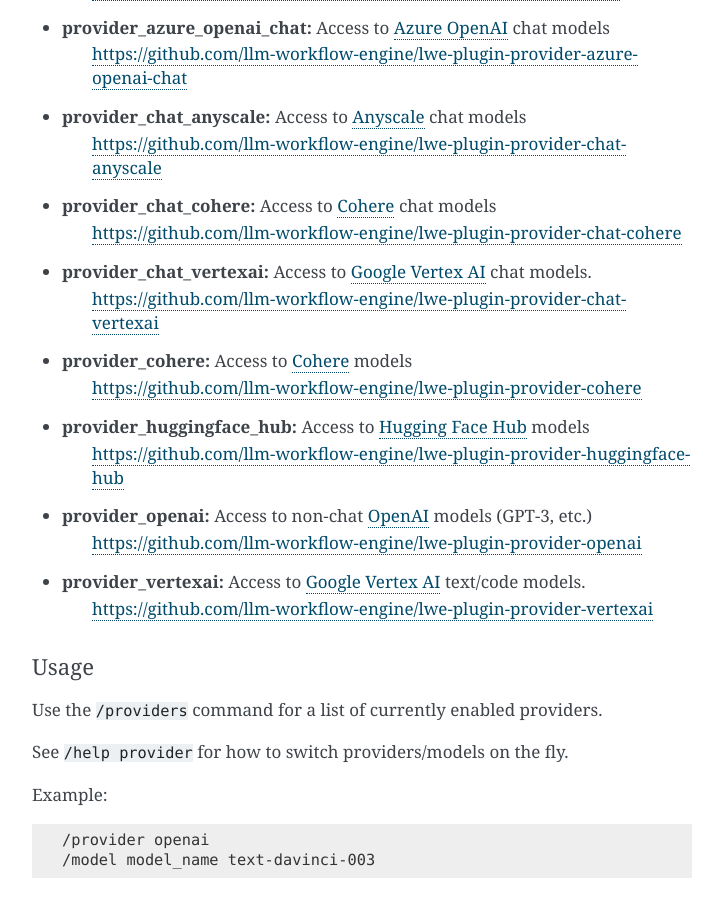
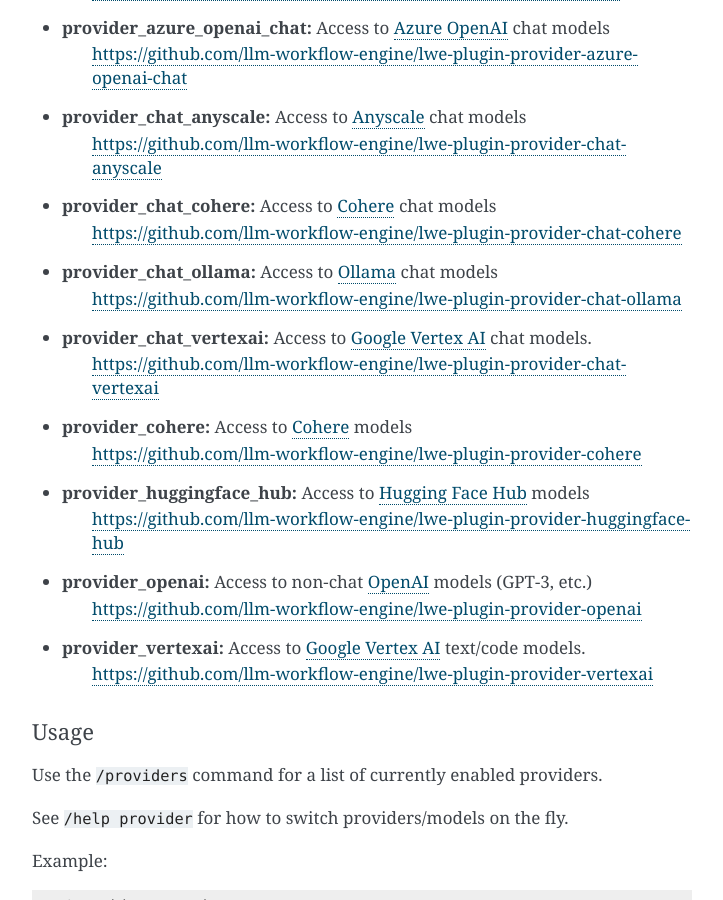
Before and after one commit to llm-workflow-engine/llm-workflow-engine, a Sphinx documentation site: the page built from docs/plugins.rst, in a window 1280 px wide and 900 px high, scrolled down 2434 px. Shown: the whole window, without its empty margins (388-1111 px from the left). Built offline with Sphinx 7.4.7, drawn with Linux system fonts in a browser that asks for light colours.

Commit message:
add Ollama plugin to doc

```diff
--- a/docs/plugins.rst
+++ b/docs/plugins.rst
@@ -111,6 +111,8 @@
    https://github.com/llm-workflow-engine/lwe-plugin-provider-chat-anyscale
 * **provider_chat_cohere:** Access to `Cohere <https://docs.cohere.com/docs/models>`_ chat models
    https://github.com/llm-workflow-engine/lwe-plugin-provider-chat-cohere
+* **provider_chat_ollama:** Access to `Ollama <https://ollama.ai/library>`_ chat models
+   https://github.com/llm-workflow-engine/lwe-plugin-provider-chat-ollama
 * **provider_chat_vertexai:** Access to `Google Vertex AI <https://cloud.google.com/vertex-ai/docs/generative-ai/learn/models>`_ chat models.
    https://github.com/llm-workflow-engine/lwe-plugin-provider-chat-vertexai
 * **provider_cohere:** Access to `Cohere <https://docs.cohere.com/docs/models>`_ models
```
